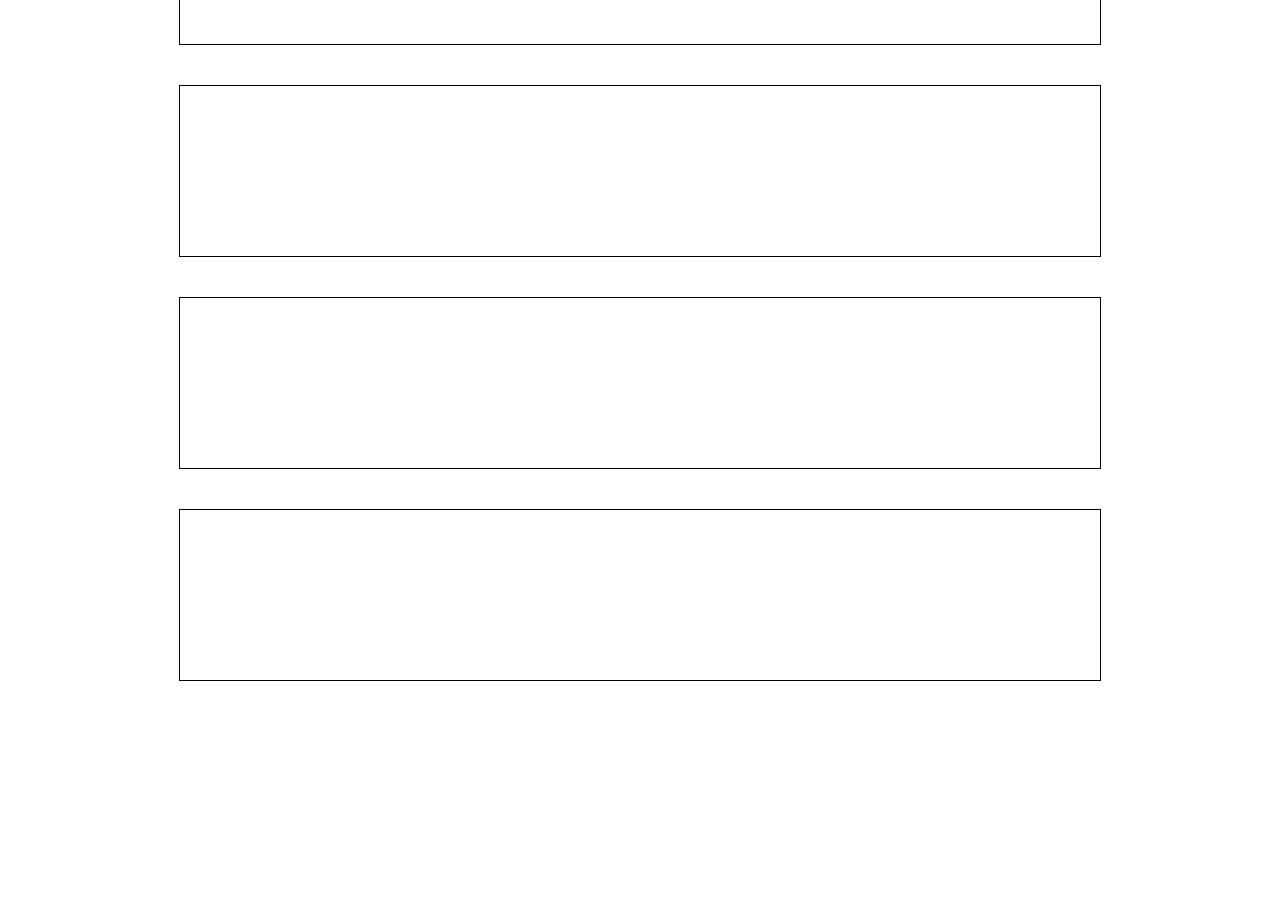
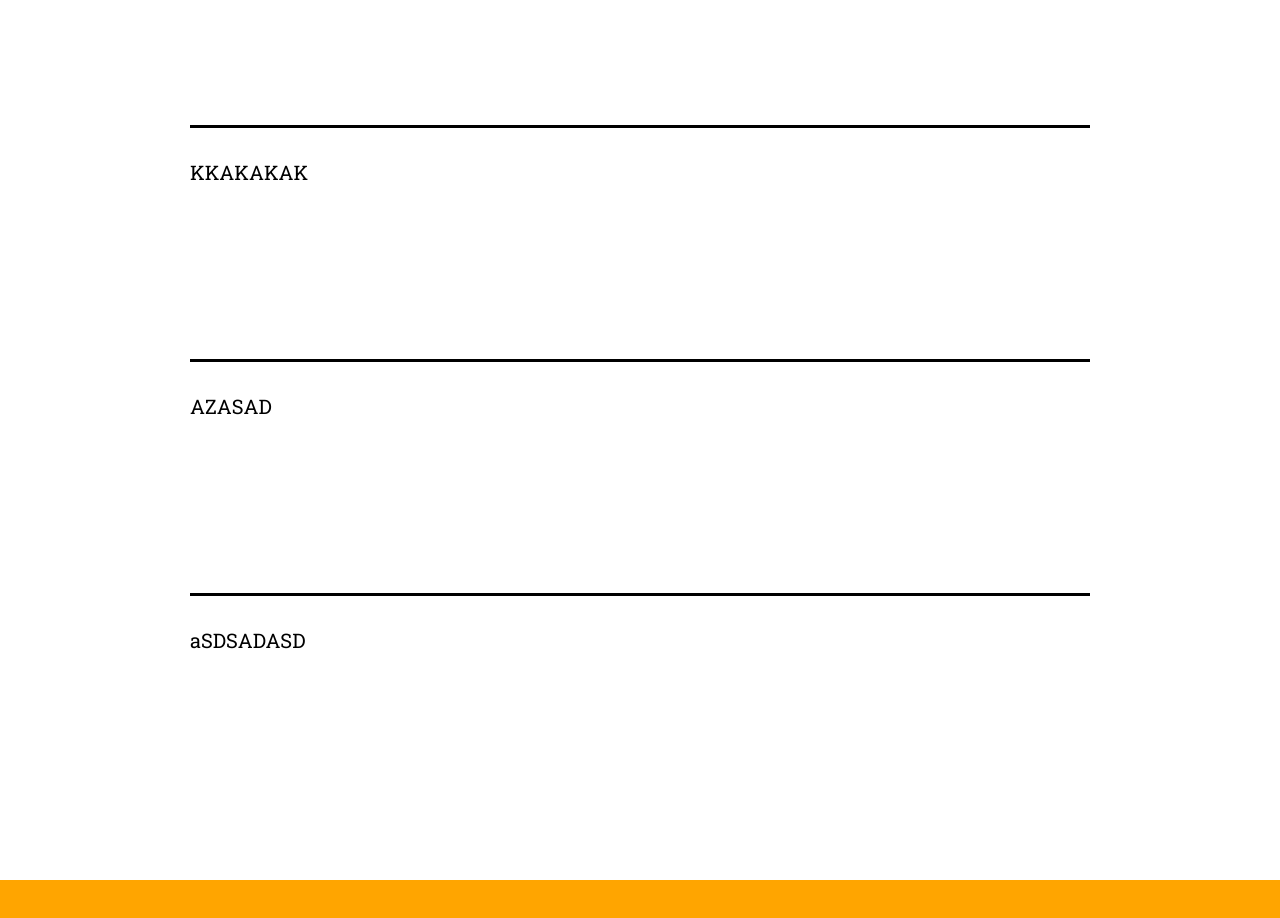
Before and after one commit to OSC-Hackathon-Schedule-Tracker/Schedule-Tracker, a React (Create React App) app in the folder schedule-website/: page / in a window 1280 px wide. Shown: the part 860-1778 px from the top of the page. Before the commit the page ends 1561 px from the top, so only its background shows below. Built offline with nearby package versions, Linux system fonts and the light colour scheme.

Commit message:
finished friont

```diff
--- a/schedule-website/src/App.css
+++ b/schedule-website/src/App.css
@@ -1,3 +1,8 @@
+html, body {
+  margin: 0;
+  padding: 0;
+}
+
 #root{
     font-family: "Roboto Slab", serif;
     font-size: 25px;
@@ -87,6 +92,16 @@ body::after {
   align-items: center;
   background-size: cover;
   background-repeat: no-repeat;
+  padding-bottom: 50px;
+  min-height: calc(100vh - 50px);
+}
+
+footer {
+  width: 100%;
+  background-color: orange;
+  color: white;
+  text-align: center;
+  height: 50px; /* Adjust this value as needed */
 }
 
 @media (prefers-reduced-motion: no-preference) {
@@ -124,13 +139,18 @@ body::after {
   font-size: 20px;
   font-family: "Roboto Slab", serif;
   width: 900px;
-  height: 150px;
-  border: 1.5px solid black;
-  margin: 20px;
-  padding: 10px;
+  height: 200px;
+  border: none;
+  margin: 3px;
+  padding-top: 25px;
+  padding-left: 0;
   background-color: white;
   overflow-y: auto;
   overflow-x: hidden;
   white-space: pre-wrap;
   word-wrap: break-word;
 }
+
+.text-box:not(:last-child) {
+  border-bottom: 3px solid black;
+}
--- a/schedule-website/src/App.js
+++ b/schedule-website/src/App.js
@@ -1,11 +1,10 @@
 import logo from './gator.png';
 import secondlogo from './image0.png';
-
-
 import './App.css';
 
 function App() {
   return (
+    <>
       <div className="App">
         <header className="App-header">
           <img src={logo} className="App-logo" alt="logo" />
@@ -17,13 +16,16 @@ function App() {
 
         <div className="text-box-container">
           <div className="text-box">Open Source Club: *event this, *event that</div>
-        <div className="text-box"></div>
-        <div className="text-box"></div>
-        <div className="text-box"></div>
-        <div className="text-box"></div>
-        <div className="text-box"></div>
+          <div className="text-box">HAHAHAHAHAH</div>
+          <div className="text-box">JAJAJAJ</div>
+          <div className="text-box">KKAKAKAK</div>
+          <div className="text-box">AZASAD</div>
+          <div className="text-box">aSDSADASD</div>
         </div>
       </div>
+
+      <footer></footer> {/* Move this line outside the .App div */}
+    </>
   );
 }
 
```
Lines whose indentation alone changed are shown as unchanged.
